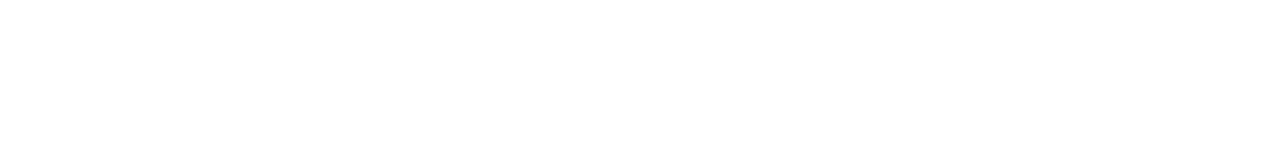
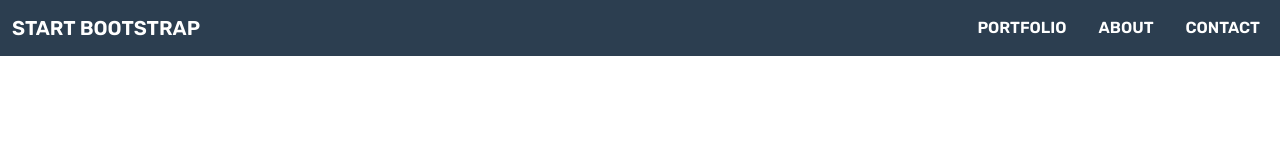
Before and after one commit to AiroldiFederico/html-css-bootstrap-freelancer, a plain HTML site: page index.html in a window 1280 px wide. Drawn offline with nearby package versions, Linux system fonts and the light colour scheme.

Commit message:
FASE 1 - inserisco la navbar

```diff
--- /dev/null
+++ b/asset/css/reset.css
@@ -0,0 +1,24 @@
+/* reset preset browser */
+*{
+    margin: 0;
+    padding: 0;
+    box-sizing: border-box;
+    scroll-behavior: smooth;
+}
+
+/* RESET LISTA - PALLINI CHE RIENTRANO NEL MAIN CENTRATO */
+li{
+     margin-left: 1em;
+}
+
+/* RESET TABELLA - LINEE TRA COLONNE */
+table{
+    border-spacing: 0;
+}
+
+/* PER NON INTERROMPERE IL FLUSSO CON FLOAT */
+.clearfix::after{
+     content: "";
+     clear: both;
+     display: table;
+}
--- a/asset/css/style.css
+++ b/asset/css/style.css
@@ -0,0 +1,27 @@
+body {
+    font-family: 'Rubik', sans-serif !important; font-weight: bold !important;
+}
+
+/* ul li {
+    list-style-type: none;
+}
+
+ul {
+
+} */
+
+@media (min-width: 992px) {
+
+    .navbar-expand-lg .navbar-collapse {
+        justify-content: end;
+    }
+
+}
+
+/* .navbar {
+    background-color: rgb(44,62,80);
+} */
+
+.bg-dark2 {
+    background-color: rgb(44,62,80);
+}
--- a/index.html
+++ b/index.html
@@ -3,8 +3,27 @@
   <head>
     <meta charset="utf-8">
     <meta name="viewport" content="width=device-width, initial-scale=1">
+
     <title>Bootstrap freelancer</title>
+
+    <!-- Bootstrap -->
     <link href="https://cdn.jsdelivr.net/npm/bootstrap@5.3.0-alpha1/dist/css/bootstrap.min.css" rel="stylesheet" integrity="sha384-GLhlTQ8iRABdZLl6O3oVMWSktQOp6b7In1Zl3/Jr59b6EGGoI1aFkw7cmDA6j6gD" crossorigin="anonymous">
+
+    <!-- Style CSS -->
+    <link rel="stylesheet" href="./asset/css/reset.css">
+    <link rel="stylesheet" href="./asset/css/style.css">
+    <link rel="stylesheet" href="./asset/css/media-queries.css">
+
+    <!-- Font style -->
+    <link rel="preconnect" href="https://fonts.googleapis.com">
+    <link rel="preconnect" href="https://fonts.gstatic.com" crossorigin>
+    <link href="https://fonts.googleapis.com/css2?family=Rubik:ital,wght@0,300;0,400;0,500;0,600;1,300;1,400;1,500;1,600&display=swap" rel="stylesheet">
+
+    <!-- Icon style -->
+    <link rel="stylesheet" href="https://cdnjs.cloudflare.com/ajax/libs/font-awesome/6.3.0/css/all.min.css" integrity="sha512-SzlrxWUlpfuzQ+pcUCosxcglQRNAq/DZjVsC0lE40xsADsfeQoEypE+enwcOiGjk/bSuGGKHEyjSoQ1zVisanQ==" crossorigin="anonymous" referrerpolicy="no-referrer" />
+
+    <!-- Favicon -->
+    <!-- <link rel="icon" type="image/x-icon" href="./asset/img/favicon.ico"> -->
   </head>
 
 
@@ -12,6 +31,39 @@
 
   <body>
 
+
+    <header>
+
+        <nav class="navbar navbar-expand-lg navbar-dark bg-dark2">
+
+            <div class="container-fluid ">
+
+                <a class="navbar-brand text-white" href="#">START BOOTSTRAP</a>
+
+                <button class="navbar-toggler btn btn-light btn-outline-light" type="button" data-bs-toggle="collapse" data-bs-target="#navbarNav" aria-controls="navbarNav" aria-expanded="false" aria-label="Toggle navigation">
+                    <span class="navbar-toggler-icon"></span>
+                </button>
+
+                <div class="collapse navbar-collapse" id="navbarNav">
+                    <ul class="navbar-nav">
+                    <li class="nav-item">
+                        <a class="nav-link text-white" href="#">PORTFOLIO</a>
+                    </li>
+                    <li class="nav-item">
+                        <a class="nav-link text-white" href="#">ABOUT</a>
+                    </li>
+                    <li class="nav-item">
+                        <a class="nav-link text-white">CONTACT</a>
+                    </li>
+                    </ul>
+                </div>
+            </div>
+        </nav>
+
+
+
+
+    </header>
 
 
 
```
